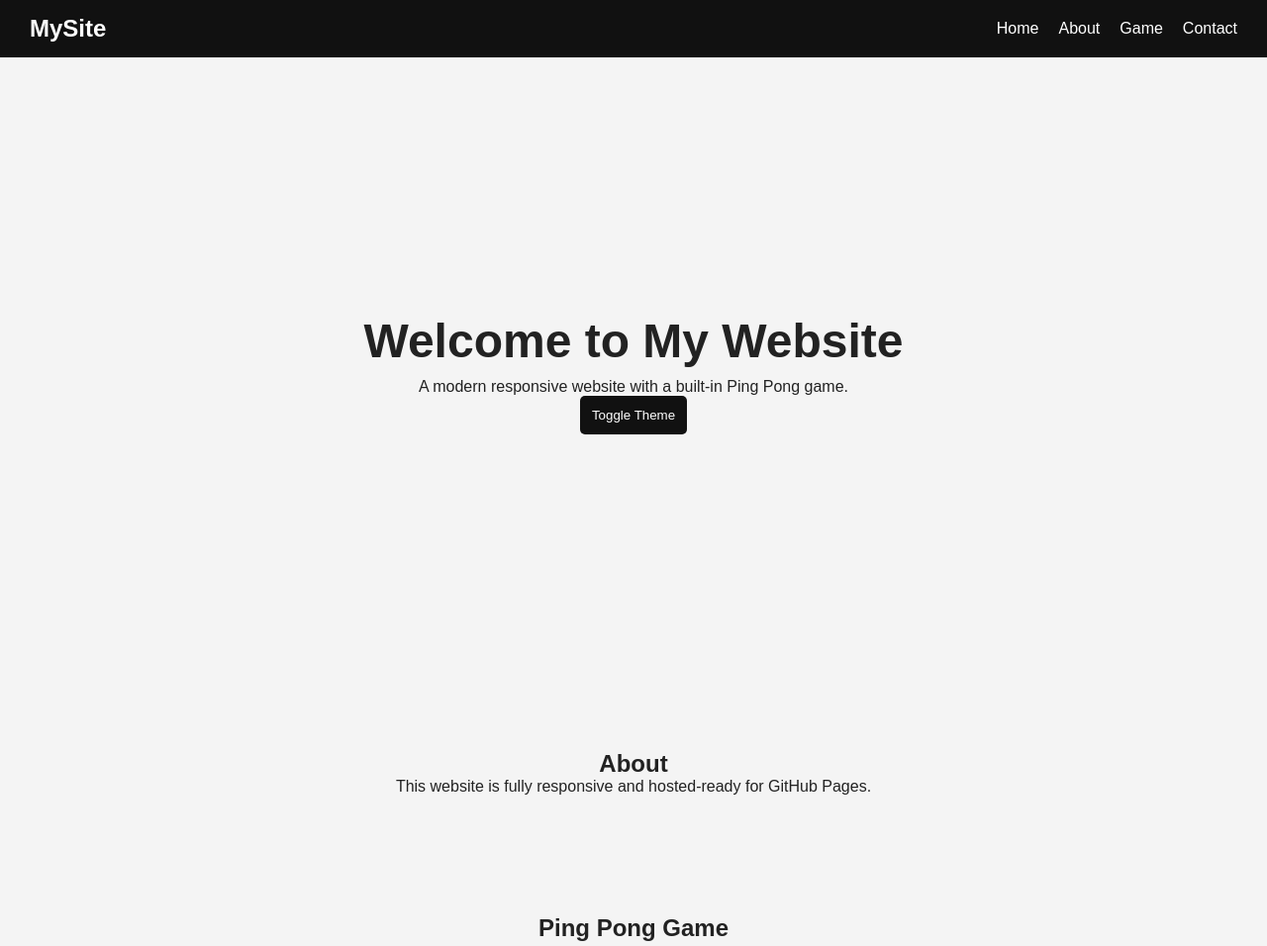
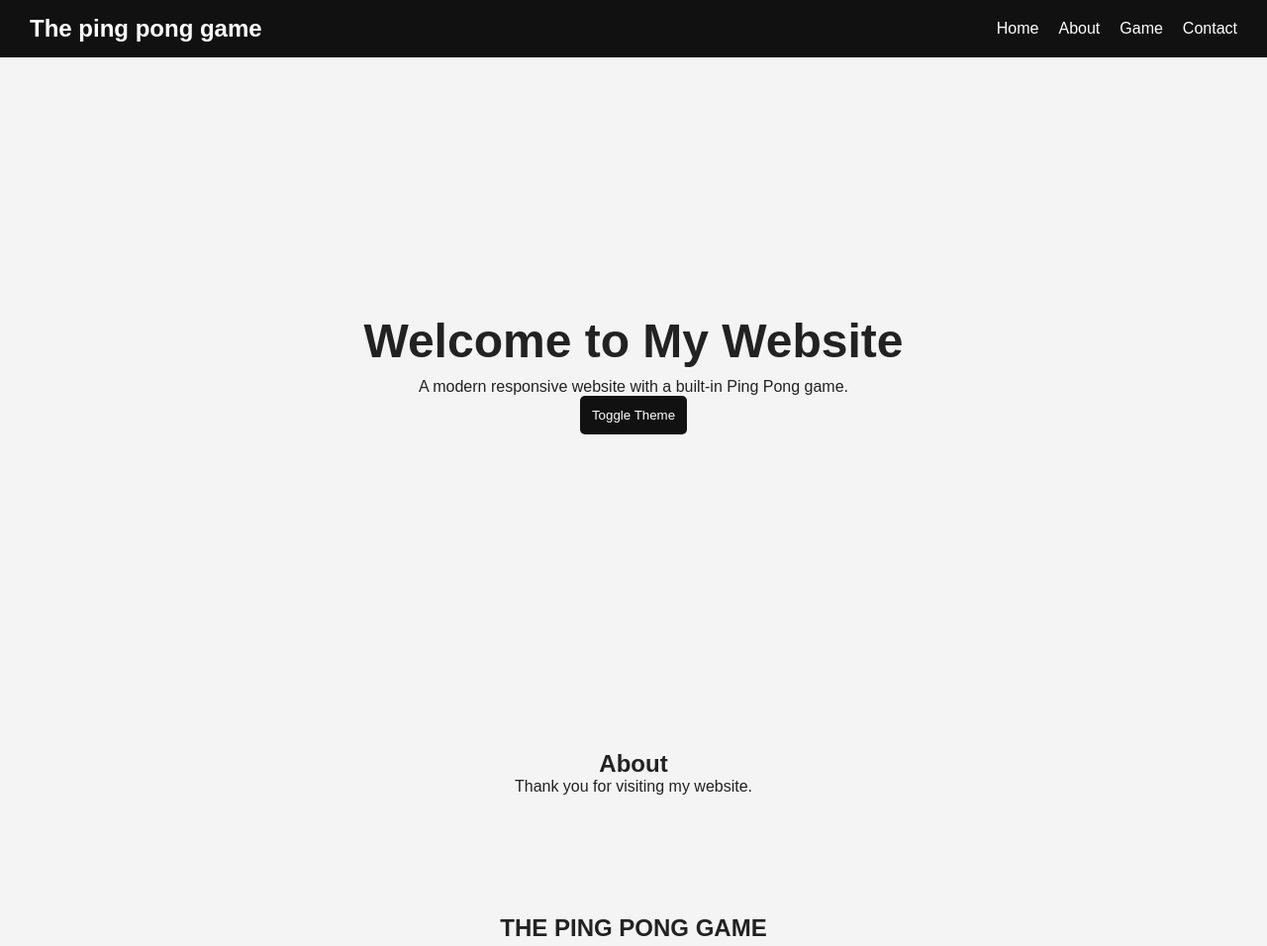
Before and after one commit to Abbas-jbot/Pingpong, a plain HTML site: page index.html in a window 1280 px wide. Shown: the top 956 px of the page at 99% size. Drawn offline with Linux system fonts and the light colour scheme.

Commit message:
Update title and headings in index.html

```diff
--- a/index.html
+++ b/index.html
@@ -3,13 +3,13 @@
 <head>
   <meta charset="UTF-8" />
   <meta name="viewport" content="width=device-width, initial-scale=1.0" />
-  <title>Modern Website + Ping Pong Game</title>
+  <title>Modern Website by abbas</title>
   <link rel="stylesheet" href="style.css" />
 </head>
 <body>
   <header>
     <nav>
-      <h1 class="logo">MySite</h1>
+      <h1 class="logo">The ping pong game </h1>
       <ul class="nav-links">
         <li><a href="#home">Home</a></li>
         <li><a href="#about">About</a></li>
@@ -27,11 +27,11 @@
 
   <section id="about" class="content">
     <h2>About</h2>
-    <p>This website is fully responsive and hosted-ready for GitHub Pages.</p>
+    <p>Thank you for visiting my website.</p>
   </section>
 
   <section id="game" class="content">
-    <h2>Ping Pong Game</h2>
+    <h2>THE PING PONG GAME</h2>
     <canvas id="gameCanvas" width="800" height="400"></canvas>
     <p>Control the left paddle using W and S keys.</p>
   </section>
```
